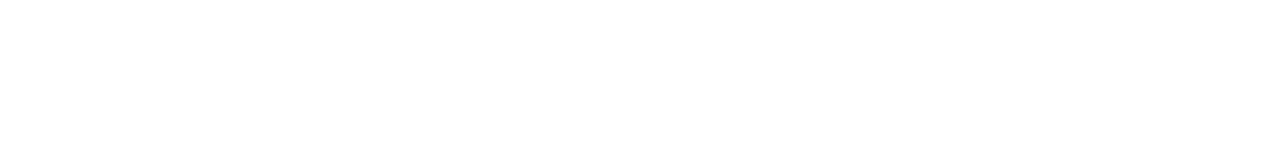
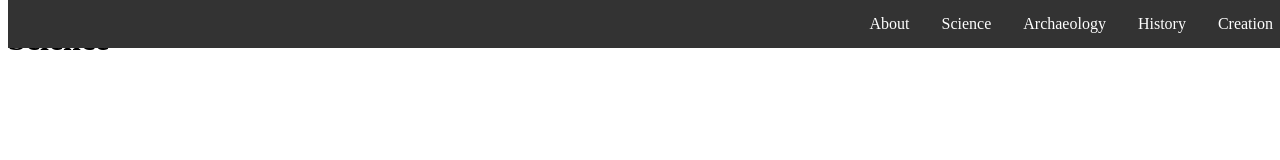
Before and after one commit to BillyCWood/biblePage, a plain HTML site: page html/science.html in a window 1280 px wide. Drawn offline with Linux system fonts and the light colour scheme.

Commit message:
added basic nav bar to each page

```diff
--- a/html/creation.html
+++ b/html/creation.html
@@ -1,5 +1,16 @@
 <!DOCTYPE HTML>
 <html>
-<h1>creation</h1>
+    <head>
+        <link rel="stylesheet" href="../css/index.css">
+    </head>
+    <h1>Creation</h1>
 
+
+    <ul>
+        <li><a href="creation.html">Creation</a></li>
+        <li><a href="history.html">History</a></li>
+        <li><a href="archaeology.html">Archaeology</a></li>
+        <li><a href="science.html">Science</a></li>
+        <li><a href="about.html">About</a></li>
+    </ul>
 </html>
--- a/html/science.html
+++ b/html/science.html
@@ -0,0 +1,16 @@
+<!DOCTYPE HTML>
+<html>
+    <head>
+        <link rel="stylesheet" href="../css/index.css">
+    </head>
+    <h1>Science</h1>
+
+
+    <ul>
+        <li><a href="creation.html">Creation</a></li>
+        <li><a href="history.html">History</a></li>
+        <li><a href="archaeology.html">Archaeology</a></li>
+        <li><a href="science.html">Science</a></li>
+        <li><a href="about.html">About</a></li>
+    </ul>
+</html>
```
Also changed, not shown: html/history.html (+12 -1 lines).
